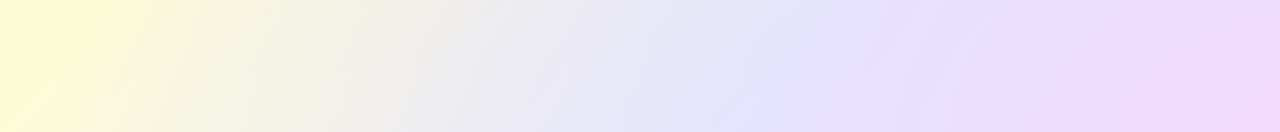
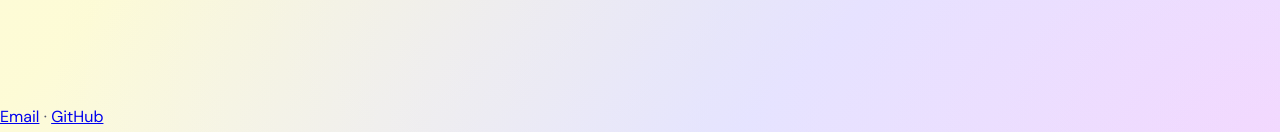
Before and after one commit to Sanjidahjahan/fall2026-design-documentation, a Jekyll site: the page built from documentation.md, in a window 1280 px wide. Shown: the part 765-897 px from the top of the page. Built offline with Jekyll 4.4.1, drawn with Linux system fonts in a browser that asks for light colours.

Commit message:
Update layout and footer
Added footer with email and GitHub links.

```diff
--- a/_layouts/default.html
+++ b/_layouts/default.html
@@ -23,5 +23,11 @@
     {{ content }}
   </main>
 
+  <footer>
+    <a href="mailto:YOUR-EMAIL-HERE">Email</a>
+    <span>·</span>
+    <a href="https://github.com/Sanjidahjahan" target="_blank">GitHub</a>
+  </footer>
+
 </body>
 </html>
```
